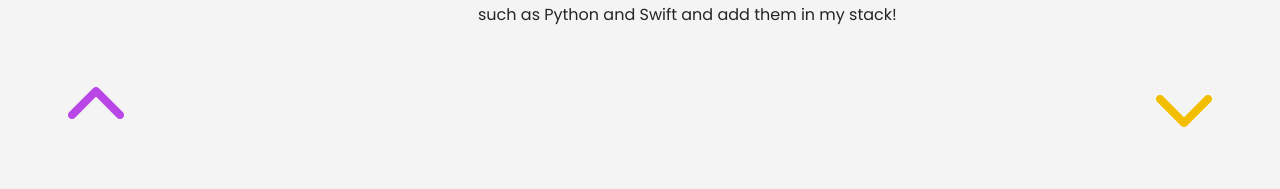
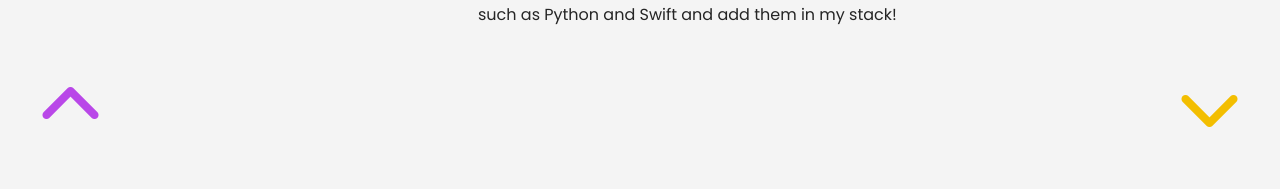
Before and after one commit to dsaglam94/imDawn_portfolio, a plain HTML site: page index.html in a window 1280 px wide. Shown: the part 1426-1615 px from the top of the page. Drawn offline with nearby package versions, Linux system fonts and the light colour scheme; files that its build step writes are made by us from their sources.

Commit message:
Update _components.scss
fixed the arrow navigation buttons being not clickable when the screen size is too wide since it stays under the works grid.

```diff
--- a/scss/_components.scss
+++ b/scss/_components.scss
@@ -13,21 +13,23 @@
     color: $color__accent;
     position: absolute;
     bottom: 25px;
-    right: 5%;
+    right: 3%;
     animation: scroll 3s infinite;
     transition: scroll .25s ease-out;
     cursor: pointer;
+    z-index: 5;
 }
 
 .chevron-up {
     color: $color__primary;
     position: absolute;
     bottom: 25px;
-    left: 5%;
+    left: 3%;
     opacity: .8;
     animation: scroll 3s infinite;
     transition: scroll .25s ease-out;
     cursor: pointer;
+    z-index: 5;
 }
 
 
```
